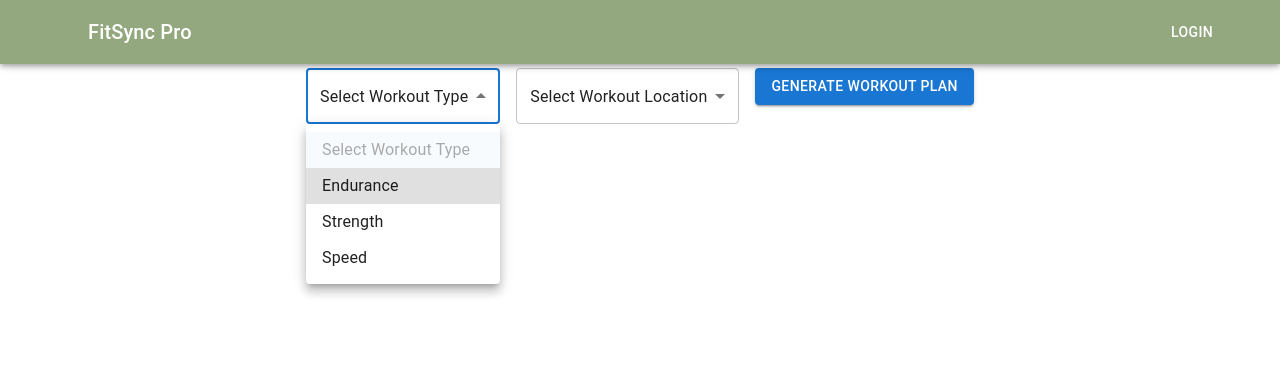
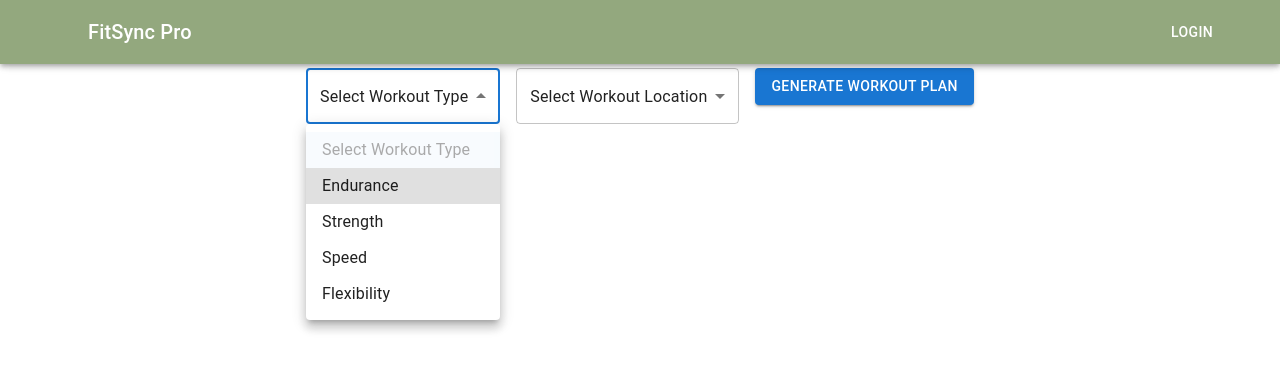
Before and after one commit to dgomie/fitsync-pro, a React (Vite) app in the folder client/: page /workouts in a window 1280 px wide. Both pictures are taken after a click on the element "Select Workout Type". Shown: the top 370 px of the page. Built offline with nearby package versions, Linux system fonts and the light colour scheme.

Commit message:
add flexibility as workout option

```diff
--- a/client/src/components/Workouts.jsx
+++ b/client/src/components/Workouts.jsx
@@ -119,6 +119,7 @@ function Workouts() {
           <MenuItem value="endurance">Endurance</MenuItem>
           <MenuItem value="strength">Strength</MenuItem>
           <MenuItem value="speed">Speed</MenuItem>
+          <MenuItem value="flexibility">Flexibility</MenuItem>
         </Select>
       </Grid>
       <Grid item>
```
